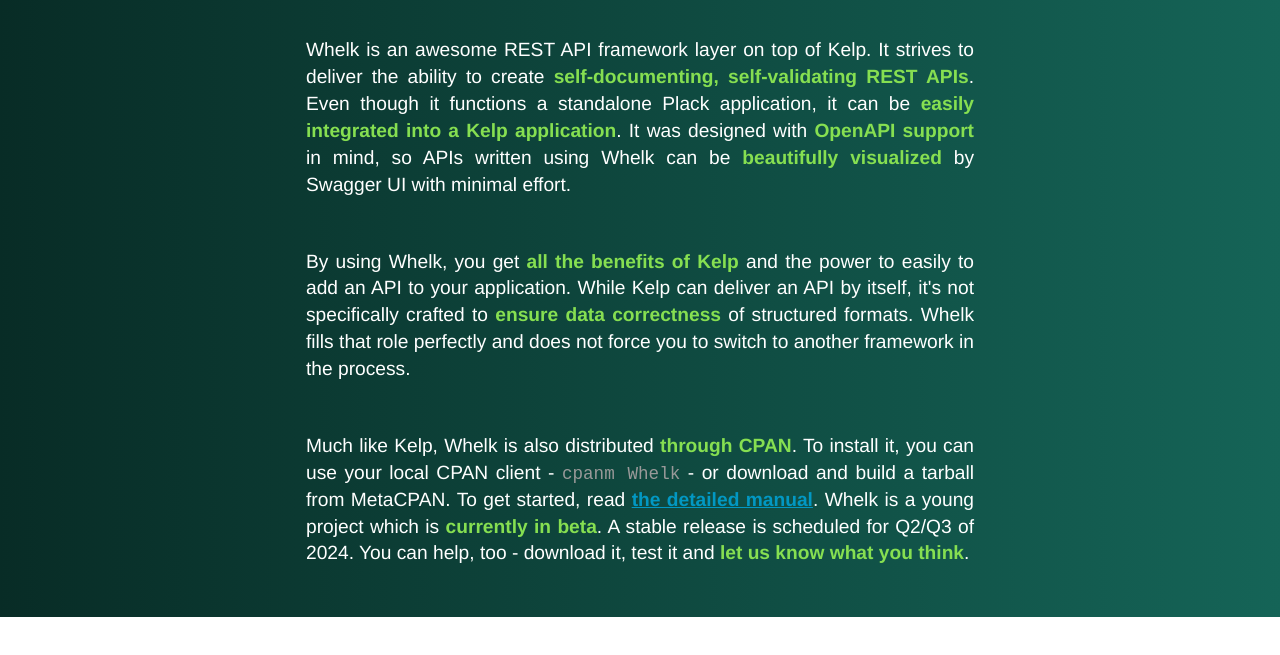
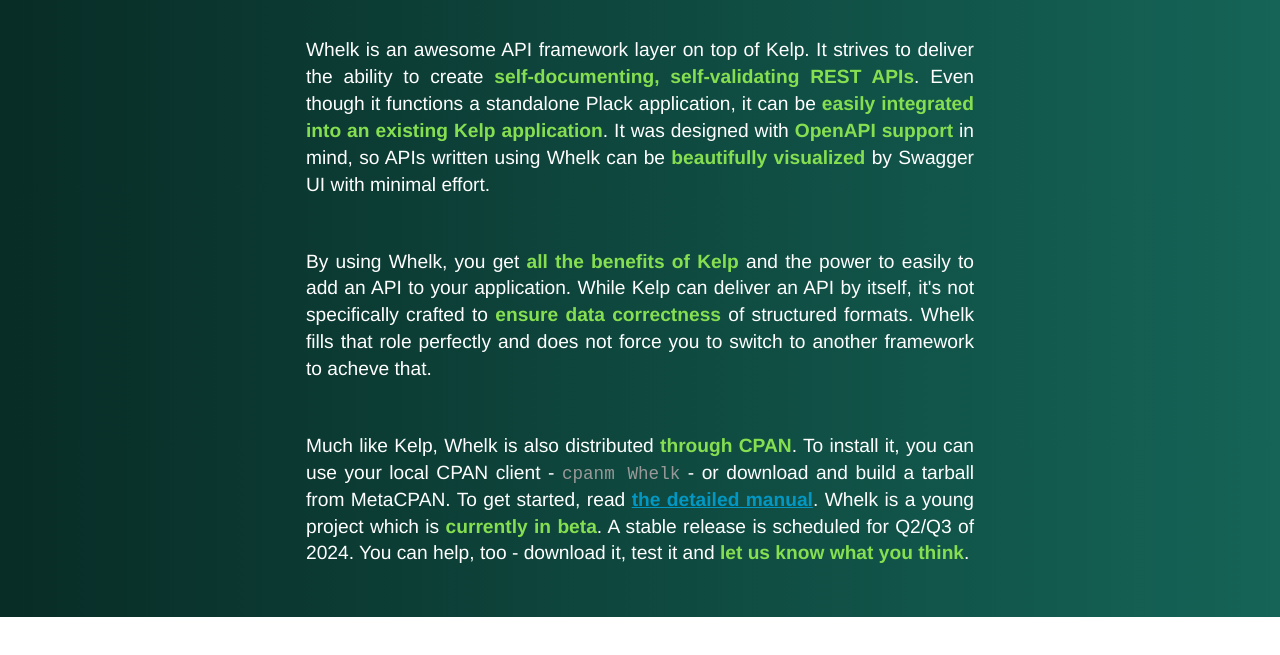
Before and after one commit to Kelp-framework/Kelp-framework.github.io, a plain HTML site: page index.html in a window 1280 px wide. Shown: the part 3875-4530 px from the top of the page. Drawn offline with Linux system fonts and the light colour scheme.

Commit message:
Fix some wording

```diff
--- a/index.html
+++ b/index.html
@@ -228,12 +228,12 @@
     </div>
 
     <p>
-    Whelk is an awesome REST API framework layer on top of Kelp. It strives to
+    Whelk is an awesome API framework layer on top of Kelp. It strives to
     deliver the ability to create <b>self-documenting, self-validating REST
     APIs</b>. Even though it functions a standalone Plack application, it can
-    be <b>easily integrated into a Kelp application</b>. It was designed with
-    <b>OpenAPI support</b> in mind, so APIs written using Whelk can be
-    <b>beautifully visualized</b> by Swagger UI with minimal effort.
+    be <b>easily integrated into an existing Kelp application</b>. It was
+    designed with <b>OpenAPI support</b> in mind, so APIs written using Whelk
+    can be <b>beautifully visualized</b> by Swagger UI with minimal effort.
     </p>
 
     <p>
@@ -241,7 +241,7 @@
     easily to add an API to your application. While Kelp can deliver an API by
     itself, it's not specifically crafted to <b>ensure data correctness</b> of
     structured formats. Whelk fills that role perfectly and does not force you
-    to switch to another framework in the process.
+    to switch to another framework to acheve that.
     </p>
 
     <p>
```
